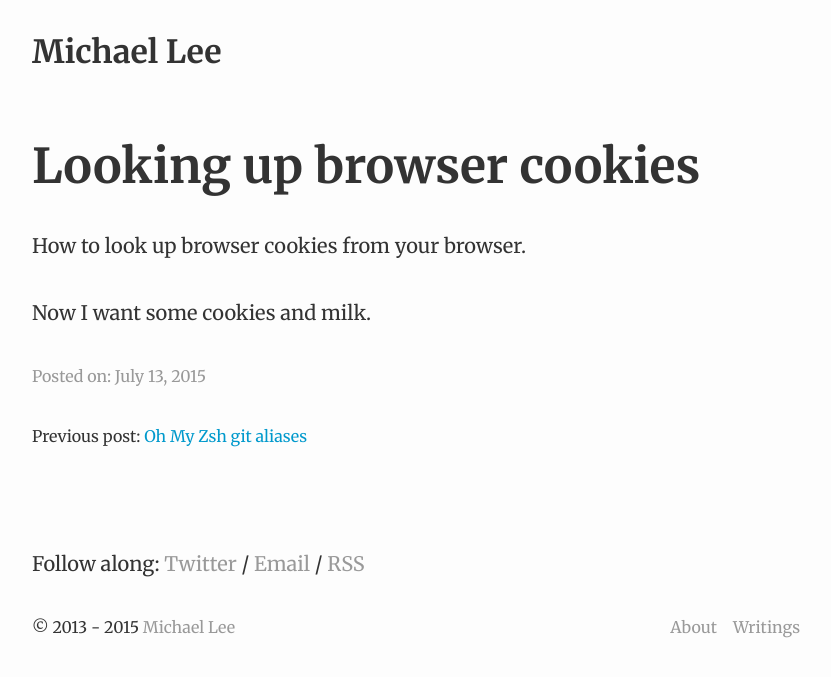
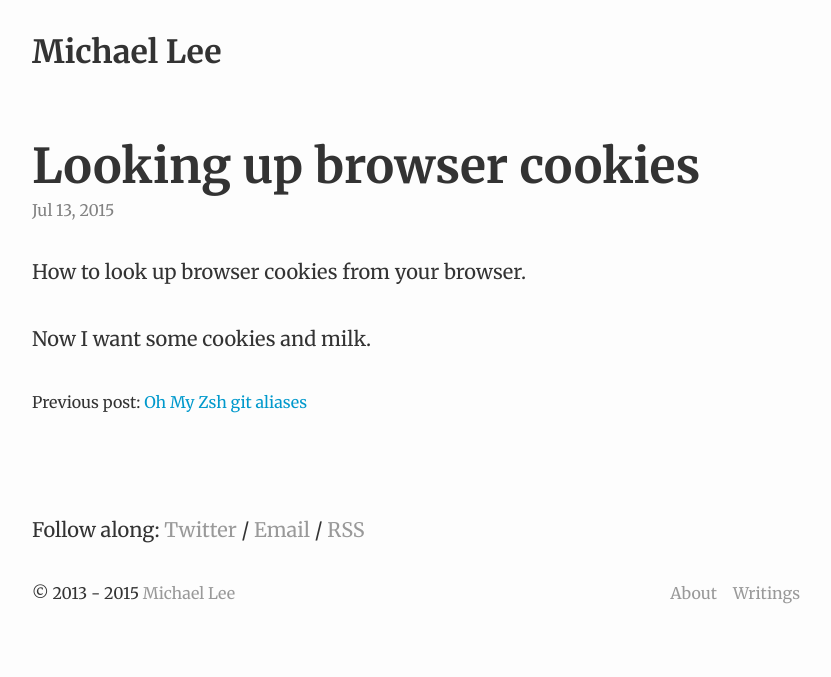
Before and after one commit to michaellee/old-michaelsoolee.com, a Jekyll site: the page built from _posts/2015-07-13-browser-cookies.md, in a window 1280 px wide. Shown: the top 677 px of the page, without its empty margins (224-1055 px from the left). Built offline with Jekyll 4.4.1, drawn with Linux system fonts in a browser that asks for light colours; nearby versions of some CDN libraries.

Commit message:
Layout tweaks

```diff
--- a/_includes/head.html
+++ b/_includes/head.html
@@ -6,7 +6,7 @@
   <title>{% if page.title %}{{ page.title }} / {{site.title}}{% else %}{{ site.title }}{% endif %}</title>
   <meta name="description" content="{% if page.excerpt %}{{ page.excerpt | strip_html | strip_newlines | truncate: 160 }}{% else %}{{ site.description }}{% endif %}">
 
-  <link rel="stylesheet" href="{{ '/css/main.css' | prepend: site.url }}">
+  <link rel="stylesheet" href="{{ '/css/main.css' | prepend: site.baseurl }}">
   <link href='http://fonts.googleapis.com/css?family=Merriweather:400,400italic,700' rel='stylesheet' type='text/css'>
   <link rel="canonical" href="{{ page.url | replace:'index.html','' | prepend: site.baseurl | prepend: site.url }}">
   <link rel="alternate" type="application/rss+xml" title="{{ site.title }}" href="{{ "/feed.xml" | prepend: site.baseurl | prepend: site.url }}" />
--- a/_layouts/post.html
+++ b/_layouts/post.html
@@ -10,12 +10,10 @@
     {% else %}
     <h1>{{ page.title }}</h1>
     {% endif %}
-
+    <div class="post-meta">{{ page.date | date: "%b %-d, %Y" }}</div>
   </header>
 
   {{ content }}
-
-  <p class="small gray">Posted on: {{ page.date | date: "%B %-d, %Y" }}{% if page.author %} • {{ page.author }}{% endif %}{% if page.meta %} • {{ page.meta }}{% endif %}</p>
 
   {% if page.previous %}
   <p class="small">Previous post: <a href="{{page.previous.url}}">{{page.previous.title}}</a></p>
--- a/_sass/_base.scss
+++ b/_sass/_base.scss
@@ -26,8 +26,6 @@
     background-color: $background-color;
     -webkit-text-size-adjust: 100%;
 }
-
-
 
 /**
  * Set `margin-bottom` to maintain vertical rhythm
--- a/_sass/_layout.scss
+++ b/_sass/_layout.scss
@@ -179,7 +179,7 @@
 }
 
 .post-meta {
-    font-size: $small-font-size;
+    font-size: 1rem;
     color: $grey-color;
 }
 
@@ -195,6 +195,25 @@
  */
 .post-header {
     margin-bottom: $spacing-unit;
+  h1{
+    display: inline-block;
+    margin-bottom: 0;
+    vertical-align: middle;
+  }
+}
+
+.permalink{
+  background: url("https://s3.amazonaws.com/michaellee.co/anchor.svg") no-repeat center center;
+		font: 0/0 a;
+		-webkit-background-size: 20px 20px;
+		background-size: 20px 20px;
+		width: 20px;
+		height: 20px;
+		display: inline-block;
+  vertical-align: middle;
+		border: 0;
+		outline: 0;
+  margin-left: 1rem;
 }
 
 .post-title {
```
Also changed, not shown: index.html (+4 -3 lines).
